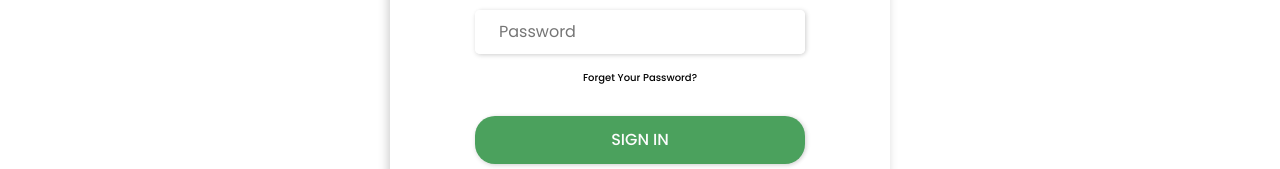
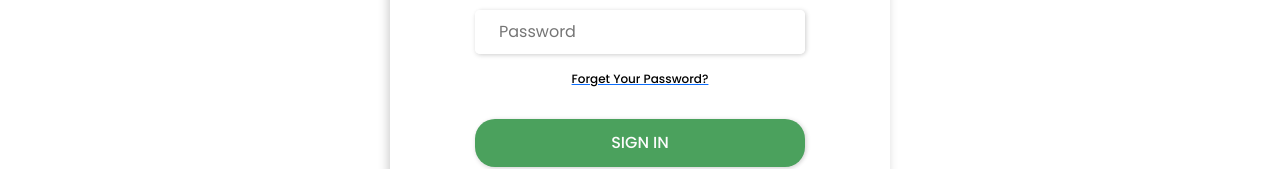
Before and after one commit to KhalidMimMuzahid/gog-main-react-app-client-side, a React (Create React App) app: page /login in a window 1280 px wide. Shown: the part 388-557 px from the top of the page. Built offline with nearby package versions, Linux system fonts and the light colour scheme; no server answers.

Commit message:
forget password route added

```diff
--- /dev/null
+++ b/src/components/shared/forgotPassword/ForgetPassword.jsx
@@ -0,0 +1,11 @@
+import React from 'react';
+
+const ForgetPassword = () => {
+    return (
+        <div>
+            <h3>This is forget password compo........</h3>
+        </div>
+    );
+};
+
+export default ForgetPassword;
--- a/src/components/shared/login/Login.jsx
+++ b/src/components/shared/login/Login.jsx
@@ -119,7 +119,7 @@ const Login = () => {
                     <p className="text-red-500">{errors.password.message}</p>
                   )}
 
-                  <p>Forget Your Password?</p>
+                  <Link to='/forget-pass'><span><p className='form-text'>Forget Your Password?</p></span></Link>
 
                   <div className="sing-up-submit">
                     <button type="submit">SIGN IN</button>
--- a/src/routes/Routes.jsx
+++ b/src/routes/Routes.jsx
@@ -18,6 +18,7 @@ import MachineLearning from "../pages/Machine-Learning/MachineLearning";
 import Privacy from "../pages/Privacy/Privacy";
 import Python from "../pages/Python/Python";
 import SQL from "../pages/SQL/SQL";
+import ForgetPassword from "../components/shared/forgotPassword/ForgetPassword";
 
 export const router = createBrowserRouter([
     {
@@ -32,6 +33,10 @@ export const router = createBrowserRouter([
             {
                 path: '/signup',
                 element: <SignUp/>
+            },
+            {
+                path: '/forget-pass',
+                element: <ForgetPassword/>
             },
             {
                 path: '/login',
```
